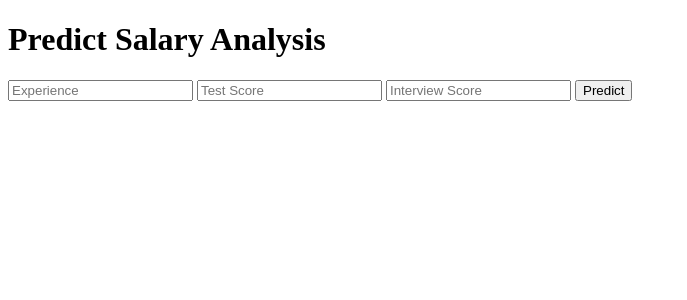
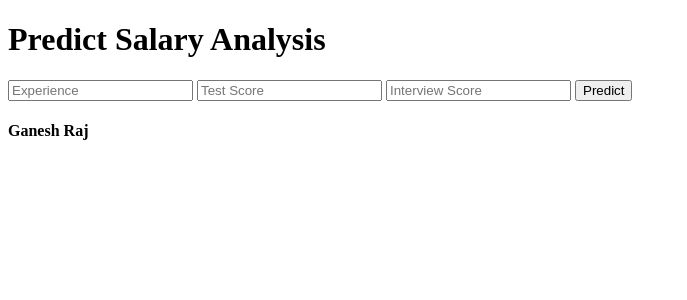
Before and after one commit to Ganesh9100/heruku, a Flask app: page / in a window 1280 px wide. Shown: the top 300 px of the page, without its empty margins (0-687 px from the left). Run offline with Flask 2, Linux system fonts and the light colour scheme; parts of the project's set-up code (start-up, migrations or seed data) failed here and were passed over.

Commit message:
Update index.html

```diff
--- a/templates/index.html
+++ b/templates/index.html
@@ -22,7 +22,11 @@
 		<input type="text" name="interview_score" placeholder="Interview Score" required="required" />
 
         <button type="submit" class="btn btn-primary btn-block btn-large">Predict</button>
+
+
     </form>
+
+	 <h4>Ganesh Raj </h4>
 
    <br>
    <br>
```
